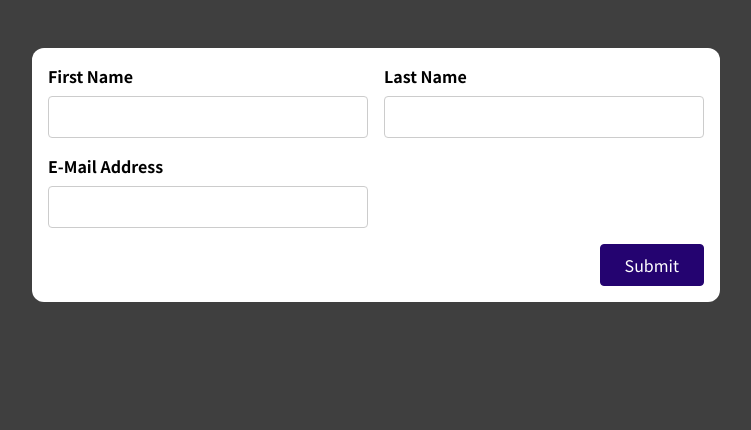
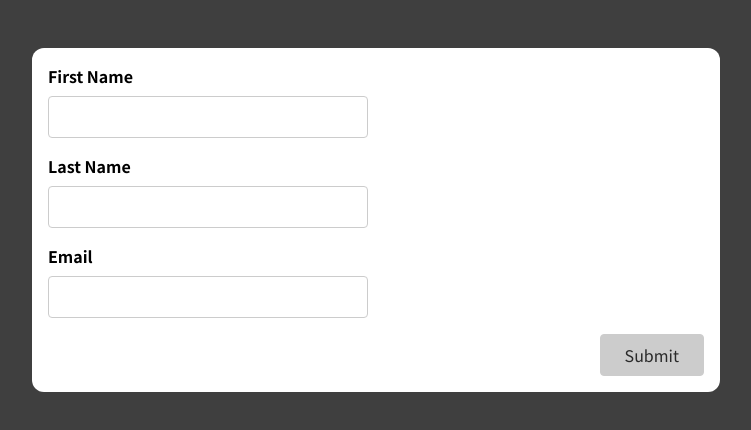
Before and after one commit to dmgudeman/199Forms, a React (Create React App) app: page / in a window 1280 px wide. Shown: the top 430 px of the page, without its empty margins (264-1015 px from the left). Built offline with nearby package versions, Linux system fonts and the light colour scheme.

Commit message:
implemented basic form

```diff
--- a/src/components/BasicForm.js
+++ b/src/components/BasicForm.js
@@ -1,22 +1,116 @@
+import useInput from "../hooks/use-input";
+
 const BasicForm = (props) => {
+  const {
+    value: firstName,
+    isValid: firstIsValid,
+    hasError: firstHasError,
+    inputBlurHandler: firstBlurHandler,
+    valueChangeHandler: firstChangeHandler,
+    reset: resetFirst,
+  } = useInput((value) => value.trim() !== "");
+
+  const {
+    value: lastName,
+    isValid: lastIsValid,
+    hasError: lastHasError,
+    inputBlurHandler: lastBlurHandler,
+    valueChangeHandler: lastChangeHandler,
+    reset: resetLast,
+  } = useInput((value) => value.trim() !== "");
+
+  const {
+    value: email,
+    isValid: emailIsValid,
+    hasError: emailHasError,
+    inputBlurHandler: emailBlurHandler,
+    valueChangeHandler: emailChangeHandler,
+    reset: resetEmail,
+  } = useInput((value) => value.includes('@'));
+
+  let formIsValid = false;
+
+
+
+  if (firstIsValid && lastIsValid && emailIsValid )  {
+    formIsValid = true;
+  }
+
+  const firstInputClasses = firstHasError
+  ? "form-control invalid"
+  : "form-control";
+  const lastInputClasses = lastHasError
+  ? "form-control invalid"
+  : "form-control";
+  const emailInputClasses = emailHasError
+  ? "form-control invalid"
+  : "form-control";
+
+const submitHandler =  (event) => {
+    event.preventDefault();
+    if (!formIsValid) {
+        return;
+      }
+
+    resetFirst();
+    resetLast();
+    resetEmail();
+
+}
+
   return (
-    <form>
-      <div className='control-group'>
-        <div className='form-control'>
-          <label htmlFor='name'>First Name</label>
-          <input type='text' id='name' />
+    <form onSubmit={submitHandler}>
+      <div className="control-group">
+        <div className={firstInputClasses}>
+          <label htmlFor="firstName">First Name</label>
+          <input
+          type="text"
+          id="firstName"
+          onChange={firstChangeHandler}
+          onBlur={firstBlurHandler}
+          value={firstName}
+
+          />
         </div>
-        <div className='form-control'>
-          <label htmlFor='name'>Last Name</label>
-          <input type='text' id='name' />
-        </div>
-      </div>
-      <div className='form-control'>
-        <label htmlFor='name'>E-Mail Address</label>
-        <input type='text' id='name' />
-      </div>
-      <div className='form-actions'>
-        <button>Submit</button>
+        {firstHasError && (
+            <p className="error-text">Input must not be empty</p>
+          )}
+          </div>
+          <div className="control-group">
+          <div className={lastInputClasses}>
+            <label htmlFor="lastName">Last Name</label>
+            <input
+            type="text"
+            id="lastName"
+            onChange={lastChangeHandler}
+            onBlur={lastBlurHandler}
+            value={lastName}
+
+            />
+          </div>
+          {lastHasError && (
+              <p className="error-text">Input must not be empty</p>
+            )}
+            </div>
+
+            <div className="control-group">
+            <div className={emailInputClasses}>
+              <label htmlFor="email">Email</label>
+              <input
+              type="email"
+              id="email"
+              onChange={emailChangeHandler}
+              onBlur={emailBlurHandler}
+              value={email}
+
+              />
+            </div>
+            {emailHasError && (
+                <p className="error-text">Please enter valid email</p>
+              )}
+              </div>
+      <div className="form-actions">
+        <button disabled={!formIsValid}>Submit</button>
       </div>
     </form>
   );
```
Also changed, not shown: src/hooks/use-input-two.js (added, +38 -0 lines), 1 other file (tests, documents, lock files or other folders).
